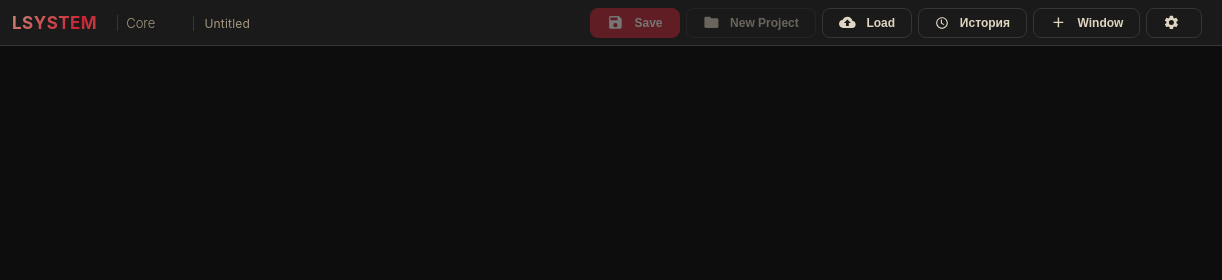
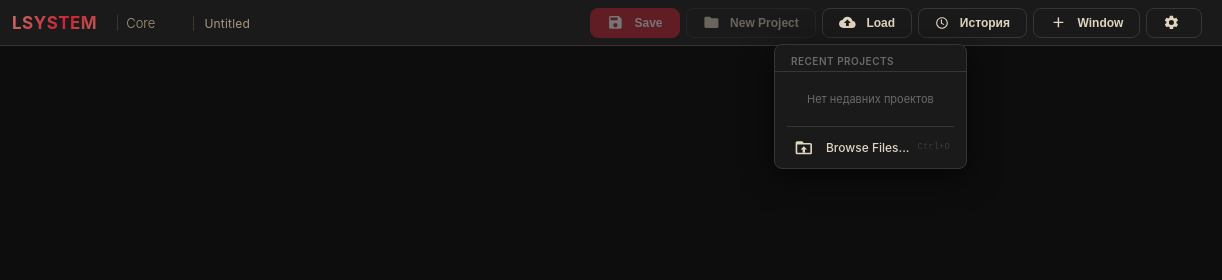
Before and after one commit to LEVI-LSYSTEM/LSYSTEM-Core, a plain HTML site: page index.html in a window 1280 px wide. Both pictures are taken after a click on the button "Load". Shown: the top 280 px of the page, 58-1280 px from the left. Drawn offline with Linux system fonts and the light colour scheme.

Commit message:
Update v.1.1.3
Fix load dropdown

```diff
--- a/index.html
+++ b/index.html
@@ -128,12 +128,24 @@
                     <span class="btn-label">New Project</span>
                 </button>
 
+                <!-- Load Dropdown -->
                 <div class="dropdown-wrapper" id="loadDropdown">
                     <button class="btn btn-outline btn-sm dropdown-toggle" id="loadBtn" title="Load Project (Ctrl+O)">
                         <svg class="icon-svg"><use href="#icon-load"></use></svg>
-                        <span class="btn-label">Load</span>
+                        <span>Load</span>
                     </button>
-                    <!-- dropdown-menu без изменений -->
+                    <div class="dropdown-menu" id="loadMenu">
+                        <div class="dropdown-header">Recent Projects</div>
+                        <div id="recentProjectsList"></div>
+                        <div class="dropdown-divider"></div>
+                        <button class="dropdown-item" id="loadFromFileBtn">
+                            <span class="item-icon">
+                                <svg class="icon-svg"><use href="#icon-browse"></use></svg>
+                            </span>
+                            <span class="item-label">Browse Files...</span>
+                            <span class="item-shortcut">Ctrl+O</span>
+                        </button>
+                    </div>
                 </div>
 
                 <div id="historyDropdown" class="dropdown-wrapper">
```
